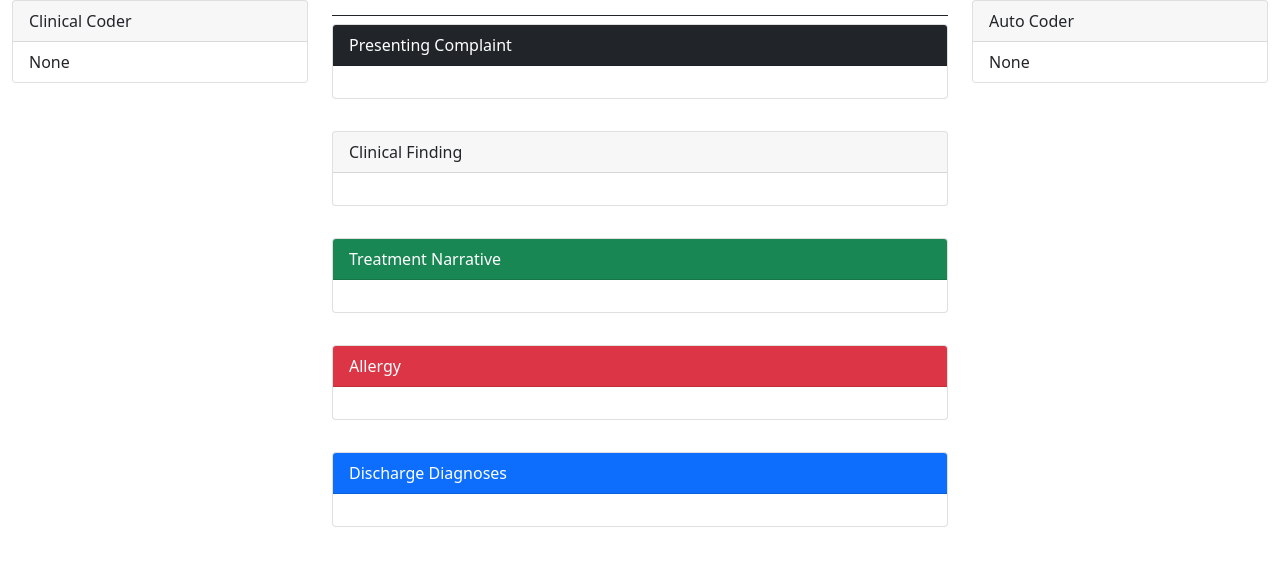
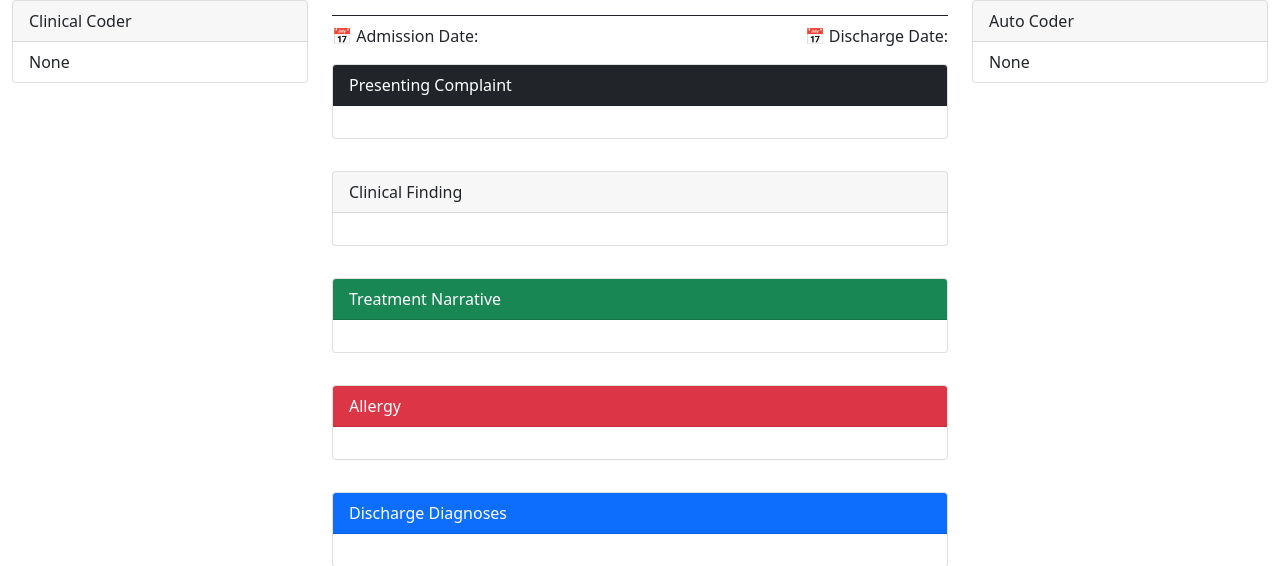
Before and after one commit to KeironO/CLIVSECO, a Flask app: page /notes/code in a window 1280 px wide. Shown: the part 97-663 px from the top of the page. Run offline with Flask 2, Linux system fonts and the light colour scheme; the visitor is signed in with stand-in values (Sample User, id 1); data that the repository does not hold is empty; some libraries are stand-ins or nearby versions.

Commit message:
Discharge information added to templ8

```diff
--- a/web/app/templates/notes/view.html
+++ b/web/app/templates/notes/view.html
@@ -18,6 +18,14 @@
     </div>
     <div class="col-6">
       <h1 id="note-heading"></h1>
+      <div class="row" style="margin-bottom: 1em;">
+        <div class="col-6">
+          📅 Admission Date: <span id="admission-date"></span>
+        </div>
+        <div class="col-6" style="text-align: right;">
+          📅 Discharge Date: <span id="discharge-date"></span>
+        </div>
+      </div>
 
       <div class="card">
         <div class="card-header bg-dark text-white">
```
